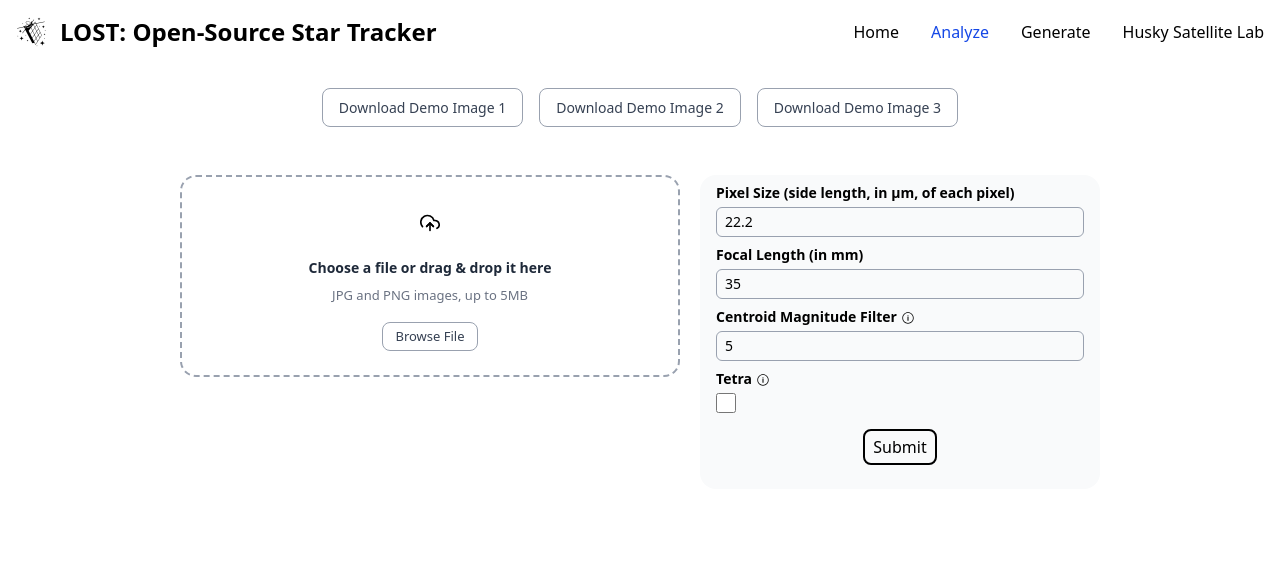
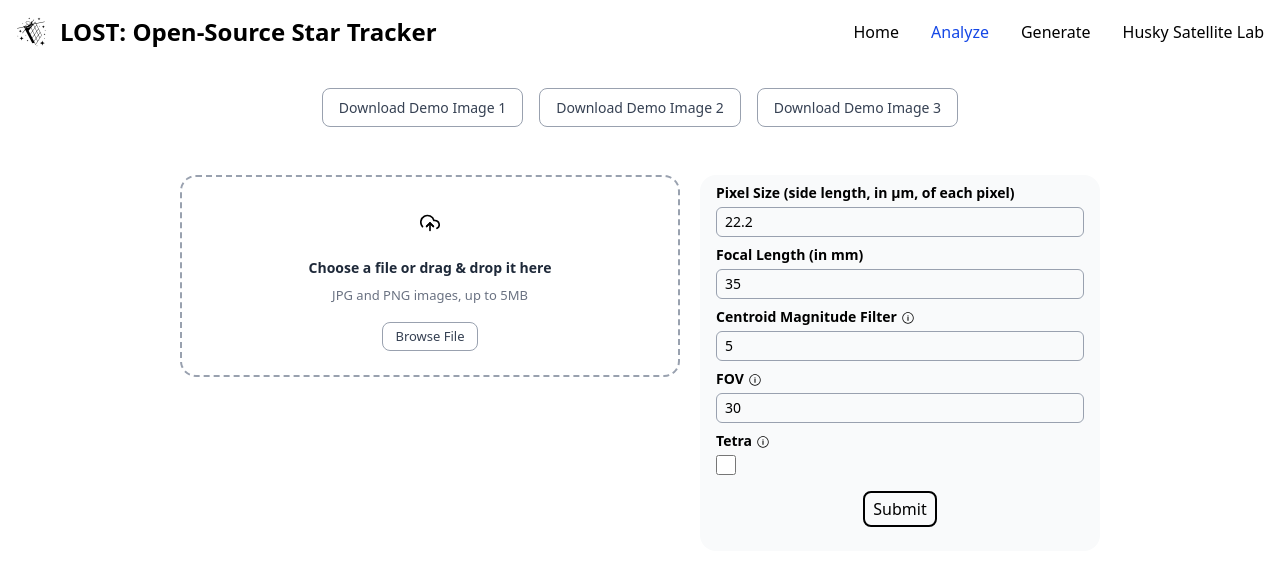
Before and after one commit to UWCubeSat/lost-website, a React (Vite) app: page /analyze in a window 1280 px wide. Shown: the top 566 px of the page. Built offline with nearby package versions, Linux system fonts and the light colour scheme.

Commit message:
Integrated FOV feature for image analysis

```diff
--- a/src/pages/Analyze/analyze.tsx
+++ b/src/pages/Analyze/analyze.tsx
@@ -17,6 +17,7 @@
   const [magnitudeFilter, setMagnitudeFilter] = useState<number>(5)
   const [tetraVal, setTetraVal] = useState<number>(0)
   const [modalVisible, setModalVisible] = useState<boolean>(false)
+  const [fovVal, setFovVal] = useState<number>(30)
 
   const [output, setOutput] = useState({
     cmdOutput: '',
@@ -119,6 +120,7 @@
               pixelSize,
               centroidMagnitudeFilter: magnitudeFilter,
               tetra: tetraVal,
+              fov: fovVal,
             }),
           },
         )
@@ -333,6 +335,29 @@
           </div>
           <div className="flex gap-1 flex-col mt-2">
             <span className="text-sm font-bold flex items-center gap-1">
+              FOV
+              <div>
+                <IoIosInformationCircleOutline className="mt-[1.5px] peer" />
+                <div className="absolute font-normal px-2 py-1 bg-white rounded-md border border-gray-400 max-w-[30%] translate-x-1 translate-y-1 hidden peer-hover:block">
+                  FOV, short for "field of view," refers to the extent of a
+                  scene visible through an optical device or camera. A higher
+                  FOV means you can see more of the scene.
+                </div>
+              </div>
+            </span>
+            <input
+              type="number"
+              className="border border-gray-400 rounded-md px-2 py-1 text-sm"
+              min={1}
+              max={100}
+              placeholder="Centroid Magnitude Filter"
+              value={fovVal}
+              onChange={(e) => setFovVal(Number(e.target.value))}
+              defaultValue={30}
+            />
+          </div>
+          <div className="flex gap-1 flex-col mt-2">
+            <span className="text-sm font-bold flex items-center gap-1">
               Tetra{' '}
               <div>
                 <IoIosInformationCircleOutline className="mt-[1.5px] peer" />
```
